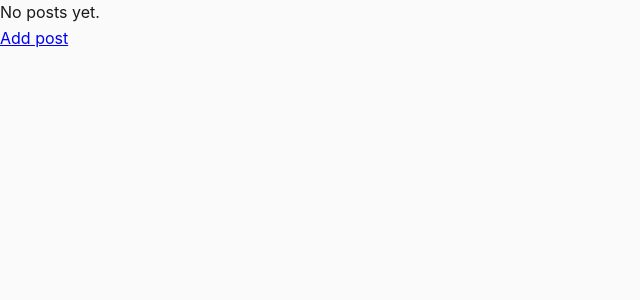
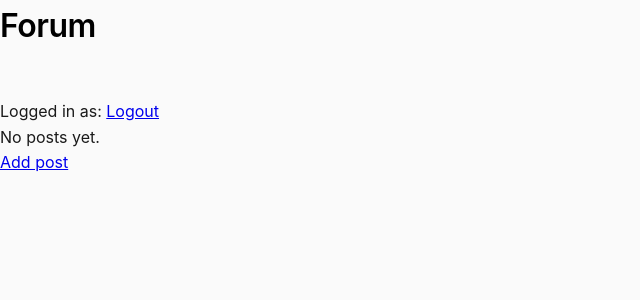
Before and after one commit to zofsta/bezp_serw_i_app_web, a FastAPI app: page /main in a window 1280 px wide. Shown: the top 300 px of the page, without its empty margins (0-640 px from the left). Run offline with FastAPI, Linux system fonts and the light colour scheme.

Commit message:
Update main.html

```diff
--- a/templates/main.html
+++ b/templates/main.html
@@ -2,23 +2,28 @@
 <html>
   <head>
     <title>Main Page</title>
-    <link rel="stylesheet" href="/static/css/main.css?v=1.2">
+    <link rel="stylesheet" href="/static/css/main.css?v=1.2" />
   </head>
   <body>
-    {% if posts %}
-        {% for post in posts %}
+    <div class="header">
+      <h1>Forum</h1>
+      <div class="user-info">
+        <span>Logged in as: <strong>{{ username }}</strong></span>
+        <a href="/logout" class="logout-btn">Logout</a>
+      </div>
+    </div>
+
+    {% if posts %} {% for post in posts %}
     <div class="post">
       <h2>{{ post.title }}</h2>
       <p>{{ post.content }}</p>
     </div>
-        {% endfor %}
-    {% else %}
+    {% endfor %} {% else %}
     <p>No posts yet.</p>
     {% endif %}
 
     <div class="link">
       <a href="/create">Add post</a>
     </div>
-
   </body>
 </html>
```
Lines whose indentation alone changed are shown as unchanged.
